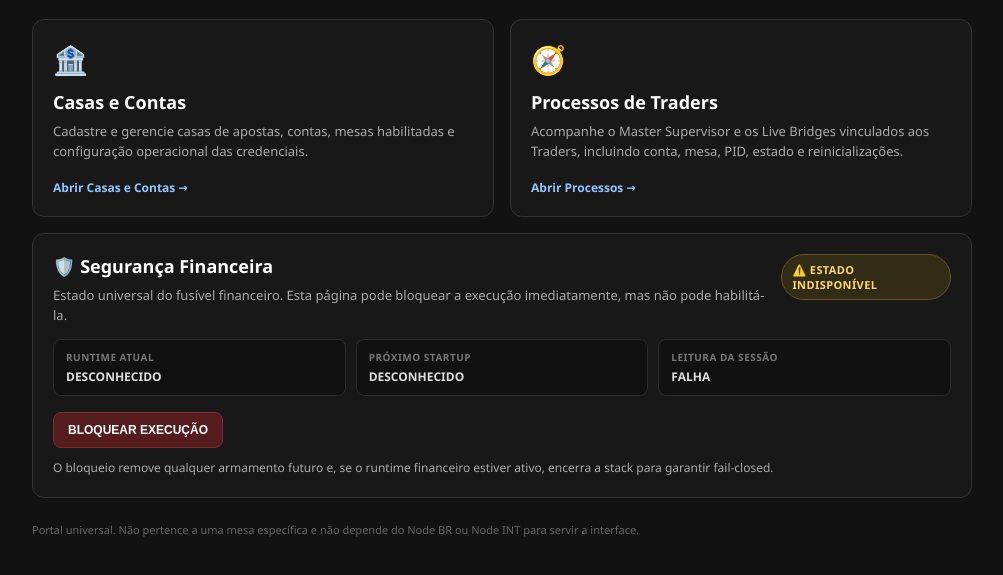
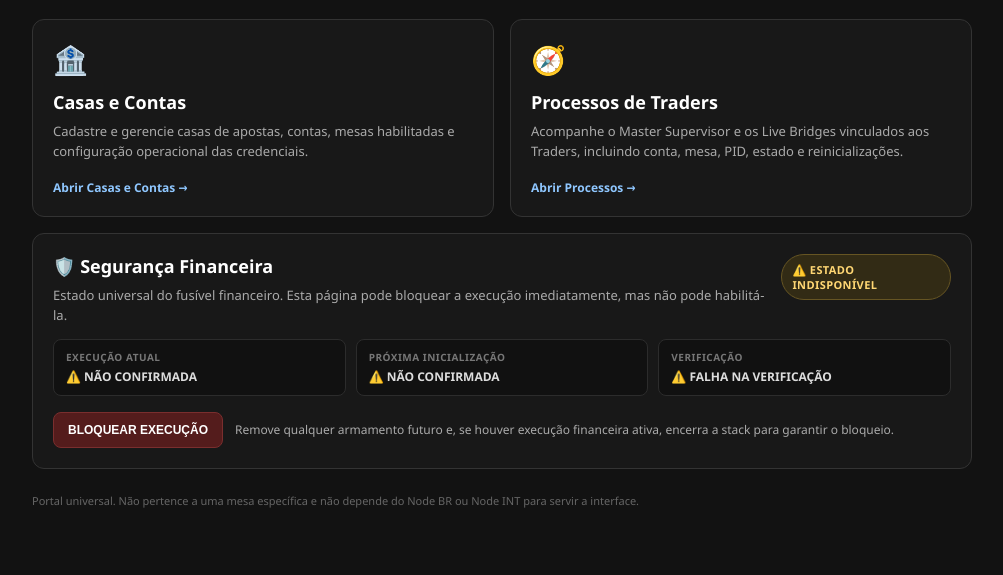
Before and after one commit to Techxiaomi/robo-bacbo, a website: page robo-bacbo/public/accesses.html in a window 1280 px wide. Shown: the part 101-676 px from the top of the page, without its empty margins (138-1141 px from the left). Drawn offline with Linux system fonts and the light colour scheme; no server answers.

Commit message:
fix(accesses): clarify financial safety status labels

```diff
--- a/robo-bacbo/public/accesses.html
+++ b/robo-bacbo/public/accesses.html
@@ -79,22 +79,22 @@
 
         <div class="safety-meta">
             <div class="meta">
-                <div class="meta-label">Runtime atual</div>
+                <div class="meta-label">Execução atual</div>
                 <div id="financial-runtime" class="meta-value">—</div>
             </div>
             <div class="meta">
-                <div class="meta-label">Próximo startup</div>
+                <div class="meta-label">Próxima inicialização</div>
                 <div id="financial-next-start" class="meta-value">—</div>
             </div>
             <div class="meta">
-                <div class="meta-label">Leitura da sessão</div>
+                <div class="meta-label">Verificação</div>
                 <div id="financial-session" class="meta-value">—</div>
             </div>
         </div>
 
         <div class="safety-actions">
             <button id="financial-disarm" class="kill" type="button">BLOQUEAR EXECUÇÃO</button>
-            <div id="financial-feedback" class="feedback">O bloqueio remove qualquer armamento futuro e, se o runtime financeiro estiver ativo, encerra a stack para garantir fail-closed.</div>
+            <div id="financial-feedback" class="feedback">Remove qualquer armamento futuro e, se houver execução financeira ativa, encerra a stack para garantir o bloqueio.</div>
         </div>
     </section>
 
@@ -113,10 +113,10 @@
     function render(status) {
         const blocked = status?.blocked === true;
         stateEl.className = `safety-state ${blocked ? 'blocked' : 'enabled'}`;
-        stateEl.textContent = blocked ? '🔒 BLOQUEADO' : '⚠️ FINANCEIRO HABILITADO';
-        runtimeEl.textContent = status?.runtime_active ? 'ATIVO' : 'BLOQUEADO';
-        nextStartEl.textContent = status?.armed_for_next_startup ? 'ARMADO' : 'BLOQUEADO';
-        sessionEl.textContent = status?.session_readable === false ? 'FALHA — FAIL-CLOSED' : 'OK';
+        stateEl.textContent = blocked ? '🔒 FINANCEIRO BLOQUEADO' : '⚠️ FINANCEIRO HABILITADO';
+        runtimeEl.textContent = status?.runtime_active ? '⚠️ HABILITADA' : '✅ BLOQUEADA';
+        nextStartEl.textContent = status?.armed_for_next_startup ? '⚠️ ARMADA' : '✅ BLOQUEADA';
+        sessionEl.textContent = status?.session_readable === false ? '⚠️ SESSÃO ILEGÍVEL — FAIL-CLOSED' : '✅ CONFIRMADA';
     }
 
     async function refresh() {
@@ -127,9 +127,9 @@
         } catch (error) {
             stateEl.className = 'safety-state unknown';
             stateEl.textContent = '⚠️ ESTADO INDISPONÍVEL';
-            runtimeEl.textContent = 'DESCONHECIDO';
-            nextStartEl.textContent = 'DESCONHECIDO';
-            sessionEl.textContent = 'FALHA';
+            runtimeEl.textContent = '⚠️ NÃO CONFIRMADA';
+            nextStartEl.textContent = '⚠️ NÃO CONFIRMADA';
+            sessionEl.textContent = '⚠️ FALHA NA VERIFICAÇÃO';
         }
     }
 
```
